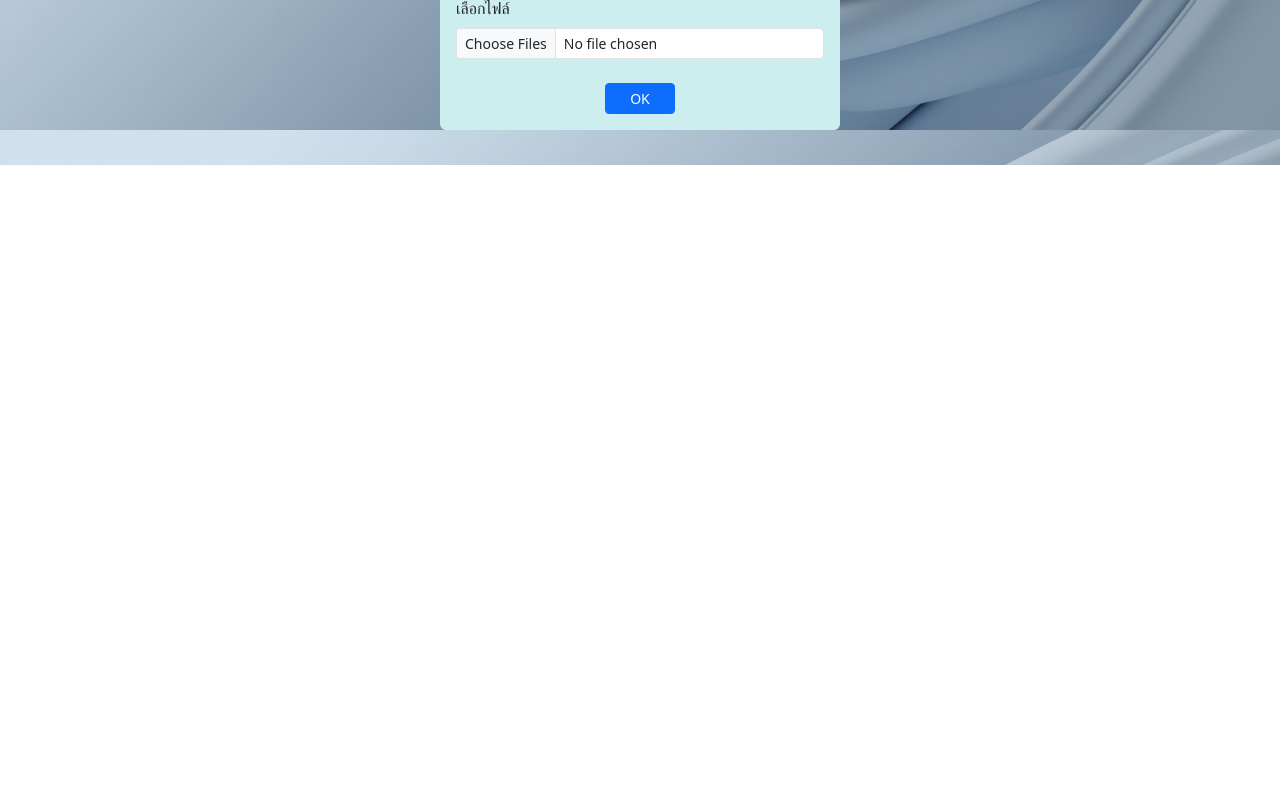
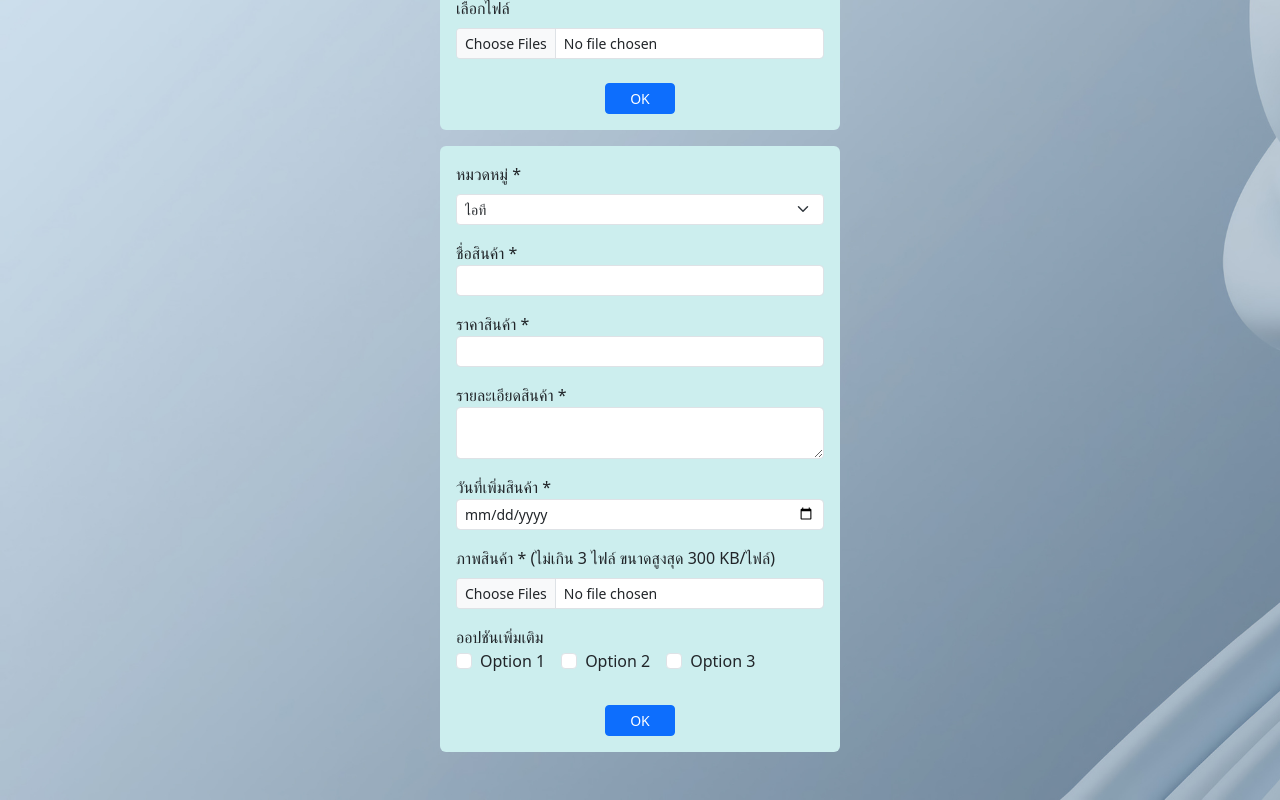
Before and after one commit to s6503052412161/app1, a React (Create React App) app: page / in a window 1280 px wide. Shown: the part 635-1435 px from the top of the page. Before the commit the page ends 800 px from the top, so only its background shows below. Built offline with nearby package versions, Linux system fonts and the light colour scheme; the HTML template or start-up script is replaced by a standard one.

Commit message:
update from-validation
update from-validation

```diff
--- a/package.json
+++ b/package.json
@@ -9,6 +9,7 @@
     "bootstrap": "^5.3.2",
     "react": "^18.2.0",
     "react-dom": "^18.2.0",
+    "react-hook-form": "^7.51.0",
     "react-router-dom": "^6.22.0",
     "react-scripts": "^5.0.1",
     "web-vitals": "^2.1.4"
--- a/src/App.js
+++ b/src/App.js
@@ -7,6 +7,7 @@
 import FormCheck from './Component/form-check.js';
 import FormSelectFile from './Component/form-select-file.js';
 import './App.css'
+import FormValidation from './Component/form-validation.js';
 const App = () => (
   <>
     <Router3 />
@@ -15,6 +16,7 @@
     <FormText />  */}
     <FormCheck/>
     <FormSelectFile/>
+    <FormValidation/>
   </>
 );
 
--- /dev/null
+++ b/src/Component/form-validation.js
@@ -0,0 +1,113 @@
+import React from 'react'
+import { useForm } from 'react-hook-form'
+
+export default function FormValidation() {
+    const cats = [['100', 'ไอที'], ['200', 'เครื่องจักรกล'], ['300', 'เคมีภัณฑ์']]
+    const opts = ['Option 1', 'Option 2', 'Option 3']
+    const inputFile = React.createRef()
+
+    const {register, handleSubmit, formState: {errors}} = useForm()
+
+    const onSubmitForm = (event) => {
+
+        let maxNumFiles = 3
+        let maxSize = 300
+
+        if (inputFile.current.files.length > maxNumFiles) {
+            alert(`เลือกได้ไม่เกิน ${maxNumFiles} ไฟล์`)
+            event.preventDefault()
+            return
+        }
+
+        for (let f of inputFile.current.files) {
+            if (f.size > maxSize * 1000) {
+                alert(`ขนาดของแต่ละไฟล์ต้องไม่เกิน ${maxSize} KB`)
+                event.preventDefault()
+                return
+            }
+        }
+
+    }
+
+    const err = {
+        fontSize: 'smaller',
+        color: 'red'
+    }
+
+    return (
+        <div className="mt-3 mb-5 mx-auto p-3 rounded"
+            style={{ width:'400px', background:'#cee'}}>
+
+        <form onSubmit={handleSubmit(onSubmitForm)}>
+            {
+            <div className="form-group mb-3">
+                <label htmlFor="cats" className="form-label">หมวดหมู่ *</label>
+                <select id="cats" className="form-select form-select-sm">
+                {
+                    cats.map(item => {
+                        return <option value={item[0]}>{item[1]}</option>
+                     })
+                }
+                </select>
+            </div>
+            }
+            <div className="form-group mb-3">
+                <label htmlFor="name">ชื่อสินค้า *</label>
+                <input type="text" id="name" name="name" maxLength="50"
+                    className="form-control form-control-sm"
+                    {...register('name', {required: true, maxLength: 30})} />
+
+                {errors.name && <div style={err}>กรุณาระบุชื่อสินค้า</div>}
+
+            </div>
+            <div className="form-group mb-3">
+                <label htmlFor="price">ราคาสินค้า *</label>
+                <input type="number" id="price" name="price" min="0" step="any"
+                    className="form-control form-control-sm"
+                    {...register('price', {validate: value => parseFloat(value) > 0}) } />
+
+                {errors.price && <div style={err}>กำหนดราคาสินค้าเป็นตัวเลขที่มากกว่า 0</div>}
+
+            </div>
+            <div className="form-group mb-3">
+                <label htmlFor="detail">รายละเอียดสินค้า *</label>
+                <textarea id="detail" name="detail" rows="2" maxLength="250"
+                    className="form-control form-control-sm"
+                    {...register('detail', { required: true, minLength: 1, maxLength: 200})}>
+                </textarea>
+
+                {errors.detail && <div style={err}>ต้องกำหนดรายละเอียดสินค้า</div>}
+            </div>
+
+            <div className="form-group mb-3">
+                <label htmlFor="price">วันที่เพิ่มสินค้า *</label>
+                <input type="date" id="dateAdded" name="dateAdded"
+                    className="form-control form-control-sm"/>
+            </div>
+            <div className="form-group mb-3">
+                <label htmlFor="file" className="form-label">ภาพสินค้า * (ไม่เกิน 3 ไฟล์ ขนาดสูงสุด 300 KB/ไฟล์)</label>
+                <input type="file" id="file" accept="image/*"
+                    className="form-control form-control-sm" ref={inputFile} multiple/>
+            </div>
+            <div>ออปชันเพิ่มเติม</div>
+            {
+                opts.map((opt, i) => {
+                    return (
+                    <div className="form-check form-check-inline mb-2">
+                        <input type="checkbox" id={'opt'+i} value={opt}
+                            className="form-check-input"/>
+                        <label htmlFor={'opt'+i} className="form-check-label">{opt}</label>
+                    </div>
+                    )
+                })
+            }
+
+
+            <div className="text-center mt-4">
+                <button className="btn btn-sm btn-primary px-4">OK</button>
+            </div>
+        </form>
+        </div>
+    )
+
+}
```
Also changed, not shown: 1 other file (tests, documents, lock files or other folders).
